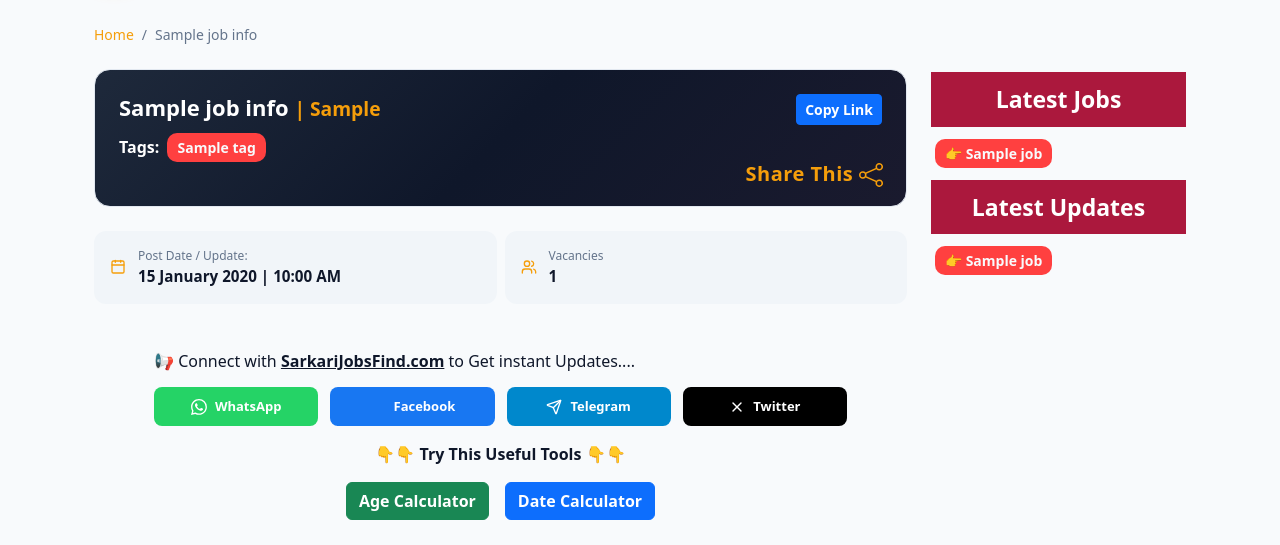
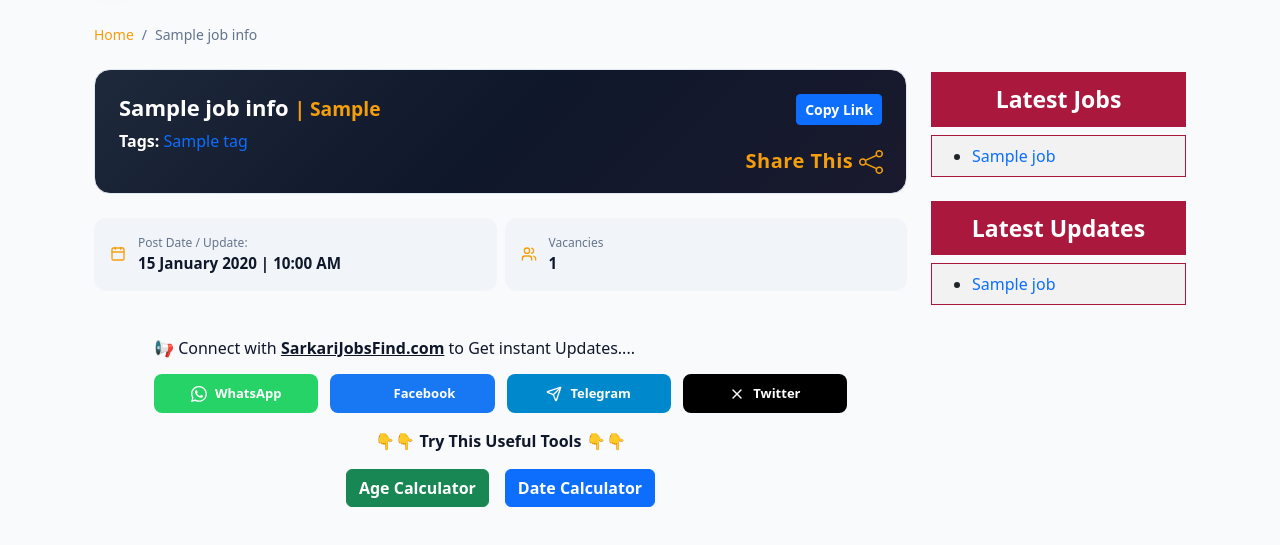
Before and after one commit to vishvajitrao1998/sarkarijobsfind.com, a Django app: template jobs/templates/job_detail_page.html in a window 1280 px wide. Shown: the part 71-616 px from the top of the page. Run offline with Django 5.2, Linux system fonts and the light colour scheme; the template is opened without the code that fills it: most values are stand-ins (such as "Sample title", 1, 10 or a date in 2020); grey boxes marked "Sample" are stand-in pictures; data that the repository does not hold is empty; some libraries are stand-ins or nearby versions.

Commit message:
Added table in side bar job list

```diff
--- a/jobs/templates/job_detail_page.html
+++ b/jobs/templates/job_detail_page.html
@@ -87,18 +87,6 @@
 
     .important-link-btn {
         flex-shrink: 0;
-    }
-
-    .tag {
-        display: inline-block;
-        background: var(--single-job-color);
-        color: var(--bg-main);
-        padding: 4px 10px;
-        border-radius: 10px;
-        text-decoration: none;
-        margin: 4px;
-        font-size: 14px;
-        font-weight: 600;
     }
 
     /* Mobile Responsive */
@@ -355,19 +343,37 @@
         <div class="col-lg-3 mt-5">
             <div class="tags">
                 <div class="sarkari-header mb-2">Latest Jobs</div>
-                {% for job in job_info.latest_jobs %}
-                <a href="{% url 'job_detail_view' job.slug %}" class="tag">
-                    👉 {{ job.title }}
-                </a>
-                {% endfor %}
+                <table class="table table-striped table-hover">
+                    {% for job in job_info.latest_jobs %}
+                    <tr>
+                        <td>
+                            <ul style="margin: 0;">
+                                <li>
+                                    <a href="{% url 'job_detail_view' job.slug %}">{{ job.title }}</a>
+                                </li>
+                            </ul>
+                        </td>
+                    </tr>
+                    {% endfor %}
+                </table>
+
+
             </div>
             <div class="tags mt-2">
                 <div class="sarkari-header mb-2">Latest Updates</div>
-                {% for job in job_info.latest_updates %}
-                <a href="{% url 'job_detail_view' job.slug %}" class="tag">
-                    👉 {{ job.title }}
-                </a>
-                {% endfor %}
+                <table class="table table-striped table-hover">
+                    {% for job in job_info.latest_updates %}
+                    <tr>
+                        <td>
+                            <ul style="margin: 0;">
+                                <li>
+                                    <a href="{% url 'job_detail_view' job.slug %}">{{ job.title }}</a>
+                                </li>
+                            </ul>
+                        </td>
+                    </tr>
+                    {% endfor %}
+                </table>
             </div>
         </div>
 
```
